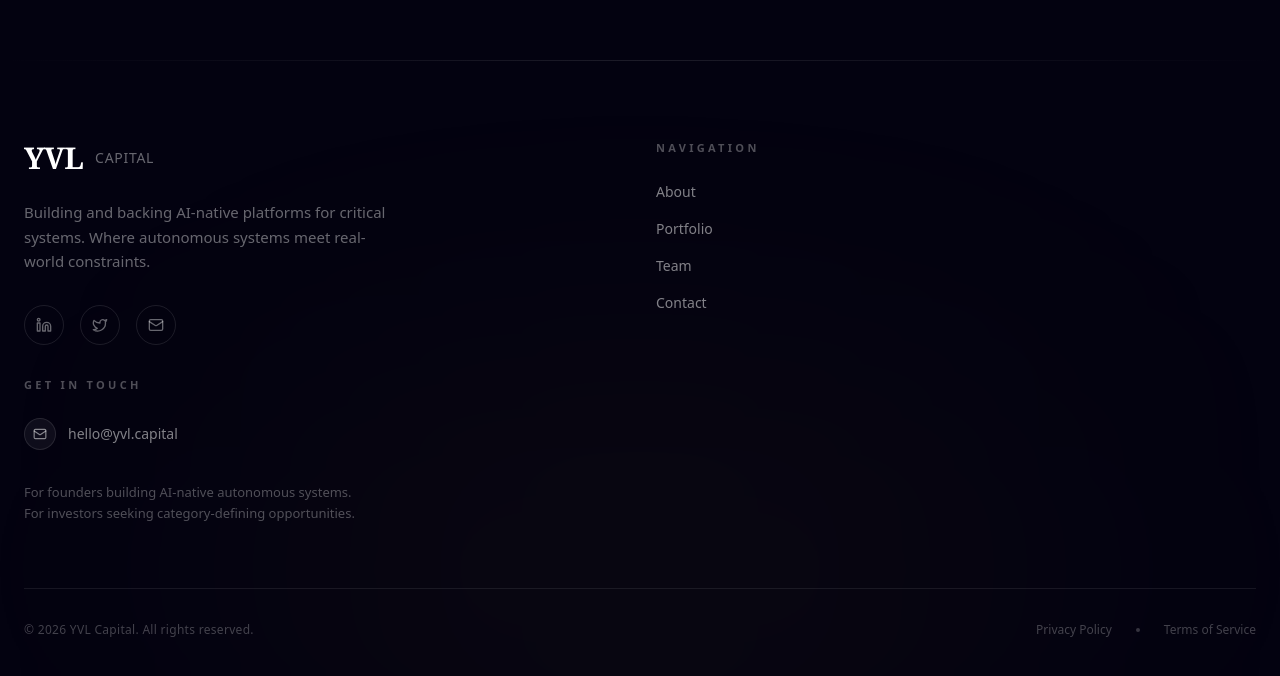
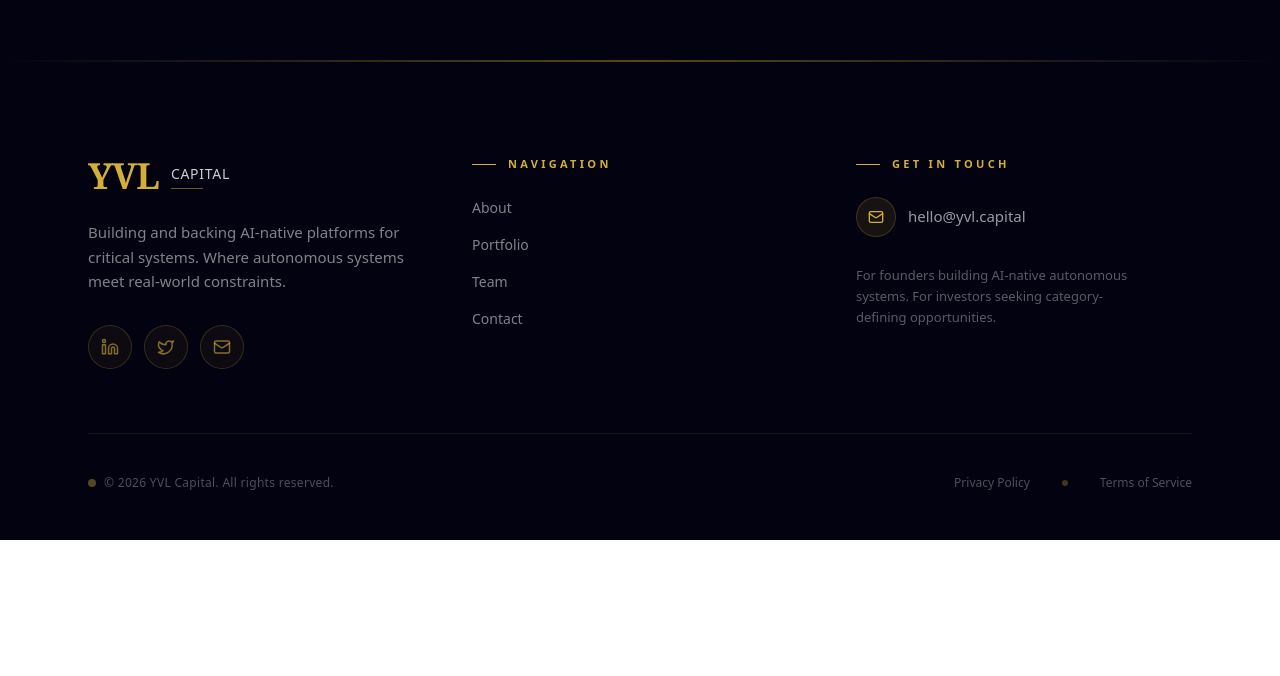
Before and after one commit to DinurakshanRavichandran/yvl-capital, a React (Vite) app in the folder app/: page / in a window 1280 px wide. Shown: the part 7378-8054 px from the top of the page. After the commit the page ends 7918 px from the top, so only its background shows below. Built offline with nearby package versions, Linux system fonts and the light colour scheme.

Commit message:
footer color and design update

```diff
--- a/app/src/components/footer.jsx
+++ b/app/src/components/footer.jsx
@@ -18,87 +18,97 @@ const Footer = () => {
   ];
 
   return (
-    <footer className="relative bg-[#030210] text-white py-20 overflow-hidden">
+    <footer className="relative bg-[#030210] text-white pt-24 pb-12 overflow-hidden">
       {/* Background Ambient Glow */}
-      <div className="absolute bottom-0 left-1/2 -translate-x-1/2 w-[800px] h-[300px] bg-[#D4AF37]/5 blur-[150px] rounded-full pointer-events-none" />
+      <div className="absolute bottom-0 left-1/2 -translate-x-1/2 w-[800px] h-[400px] bg-[#D4AF37]/8 blur-[180px] rounded-full pointer-events-none" />
 
-      {/* Top Border Accent */}
-      <div className="absolute top-0 left-0 right-0 h-px bg-gradient-to-r from-transparent via-white/[0.1] to-transparent" />
+      {/* Top Border Accent - Gold Gradient */}
+      <div className="absolute top-0 left-0 right-0 h-[2px] bg-gradient-to-r from-transparent via-[#D4AF37]/40 to-transparent" />
 
-      <div className="relative z-10 max-w-7xl mx-auto px-6">
+      <div className="relative z-10 max-w-6xl mx-auto px-6">
         {/* Main Footer Content */}
-        <div className="grid grid-cols-1 md:grid-cols-12 gap-12 md:gap-8 pb-16 border-b border-white/[0.08]">
+        <div className="grid grid-cols-1 lg:grid-cols-3 gap-16 lg:gap-12 pb-16 border-b border-[#D4AF37]/10">
+
           {/* Logo & Description */}
-          <div className="md:col-span-5 space-y-6">
+          <div className="space-y-6 text-center lg:text-left">
             <a href="/" className="inline-flex items-center gap-3 group">
-              <span className="text-3xl font-serif font-bold tracking-tight text-white group-hover:text-[#D4AF37] transition-colors duration-300">
+              <span className="text-4xl font-serif font-bold tracking-tight text-[#D4AF37]">
                 YVL
               </span>
-              <span className="text-white/40 text-sm font-light tracking-wider uppercase">
+              <div className="flex flex-col items-start">
+                <span className="text-white/80 text-sm font-medium tracking-wider uppercase">
                   Capital
                 </span>
+                <span className="w-8 h-[1px] bg-[#D4AF37]/50 mt-1" />
+              </div>
             </a>
 
-            <p className="text-white/40 text-[15px] leading-relaxed max-w-[380px] font-light">
+            <p className="text-white/50 text-[15px] leading-relaxed max-w-[320px] mx-auto lg:mx-0 font-light">
               Building and backing AI-native platforms for critical systems.
               Where autonomous systems meet real-world constraints.
             </p>
 
             {/* Social Links */}
-            <div className="flex items-center gap-4 pt-2">
+            <div className="flex items-center justify-center lg:justify-start gap-3 pt-2">
               {socialLinks.map((social) => (
                 <a
                   key={social.name}
                   href={social.href}
                   target="_blank"
                   rel="noopener noreferrer"
-                  className="w-10 h-10 rounded-full border border-white/[0.1] flex items-center justify-center text-white/40 hover:text-[#D4AF37] hover:border-[#D4AF37]/50 hover:bg-[#D4AF37]/5 transition-all duration-300"
+                  className="w-11 h-11 rounded-full border border-[#D4AF37]/20 bg-[#D4AF37]/5 flex items-center justify-center text-[#D4AF37]/60 hover:text-[#D4AF37] hover:border-[#D4AF37]/50 hover:bg-[#D4AF37]/10 transition-all duration-300"
                   aria-label={social.name}
                 >
-                  <social.icon size={16} />
+                  <social.icon size={18} />
                 </a>
               ))}
             </div>
           </div>
 
           {/* Navigation Links */}
-          <div className="md:col-span-3 md:col-start-7">
-            <h4 className="text-[11px] uppercase tracking-[0.3em] text-white/30 font-semibold mb-6">
+          <div className="text-center lg:text-left">
+            <div className="flex items-center justify-center lg:justify-start gap-3 mb-6">
+              <span className="w-6 h-[1px] bg-[#D4AF37]" />
+              <h4 className="text-[11px] uppercase tracking-[0.3em] text-[#D4AF37] font-semibold">
                 Navigation
               </h4>
-            <nav className="flex flex-col gap-4">
+            </div>
+            <nav className="flex flex-col items-center lg:items-start gap-4">
               {navLinks.map((link) => (
                 <a
                   key={link.name}
                   href={link.href}
-                  className="text-white/50 text-[14px] hover:text-[#D4AF37] transition-colors duration-300 w-fit"
+                  className="text-white/50 text-[14px] hover:text-[#D4AF37] transition-colors duration-300 relative group"
                 >
                   {link.name}
+                  <span className="absolute -bottom-1 left-0 w-0 h-[1px] bg-[#D4AF37]/50 group-hover:w-full transition-all duration-300" />
                 </a>
               ))}
             </nav>
           </div>
 
           {/* Contact Info */}
-          <div className="md:col-span-4">
-            <h4 className="text-[11px] uppercase tracking-[0.3em] text-white/30 font-semibold mb-6">
+          <div className="text-center lg:text-left">
+            <div className="flex items-center justify-center lg:justify-start gap-3 mb-6">
+              <span className="w-6 h-[1px] bg-[#D4AF37]" />
+              <h4 className="text-[11px] uppercase tracking-[0.3em] text-[#D4AF37] font-semibold">
                 Get in Touch
               </h4>
-            <div className="space-y-4">
+            </div>
+            <div className="space-y-5">
               <a
                 href="mailto:hello@yvl.capital"
-                className="flex items-center gap-3 text-white/50 hover:text-[#D4AF37] transition-colors duration-300 group"
+                className="inline-flex items-center justify-center lg:justify-start gap-3 text-white/60 hover:text-[#D4AF37] transition-colors duration-300 group"
               >
-                <span className="w-8 h-8 rounded-full bg-white/[0.05] border border-white/[0.1] flex items-center justify-center group-hover:border-[#D4AF37]/30 transition-colors">
-                  <Mail size={14} />
+                <span className="w-10 h-10 rounded-full bg-[#D4AF37]/10 border border-[#D4AF37]/20 flex items-center justify-center group-hover:border-[#D4AF37]/50 group-hover:bg-[#D4AF37]/20 transition-all duration-300">
+                  <Mail size={16} className="text-[#D4AF37]" />
                 </span>
-                <span className="text-[14px]">hello@yvl.capital</span>
+                <span className="text-[15px] font-medium">hello@yvl.capital</span>
               </a>
 
-              <div className="pt-4">
-                <p className="text-white/30 text-[13px] leading-relaxed">
+              <div className="pt-2">
+                <p className="text-white/35 text-[13px] leading-relaxed max-w-[280px] mx-auto lg:mx-0">
                   For founders building AI-native autonomous systems.
-                  <br />
                   For investors seeking category-defining opportunities.
                 </p>
               </div>
@@ -107,22 +117,23 @@ const Footer = () => {
         </div>
 
         {/* Bottom Bar */}
-        <div className="pt-8 flex flex-col sm:flex-row items-center justify-between gap-4">
-          <p className="text-white/25 text-[12px] tracking-wide">
+        <div className="pt-10 flex flex-col sm:flex-row items-center justify-between gap-6">
+          <p className="text-white/30 text-[12px] tracking-wide flex items-center gap-2">
+            <span className="w-2 h-2 rounded-full bg-[#D4AF37]/40" />
             &copy; {currentYear} YVL Capital. All rights reserved.
           </p>
 
-          <div className="flex items-center gap-6">
+          <div className="flex items-center gap-8">
             <a
               href="#privacy"
-              className="text-white/25 text-[12px] hover:text-white/50 transition-colors duration-300"
+              className="text-white/30 text-[12px] hover:text-[#D4AF37] transition-colors duration-300"
             >
               Privacy Policy
             </a>
-            <span className="w-1 h-1 rounded-full bg-white/20" />
+            <span className="w-1.5 h-1.5 rounded-full bg-[#D4AF37]/30" />
             <a
               href="#terms"
-              className="text-white/25 text-[12px] hover:text-white/50 transition-colors duration-300"
+              className="text-white/30 text-[12px] hover:text-[#D4AF37] transition-colors duration-300"
             >
               Terms of Service
             </a>
```
Lines whose indentation alone changed are shown as unchanged.
